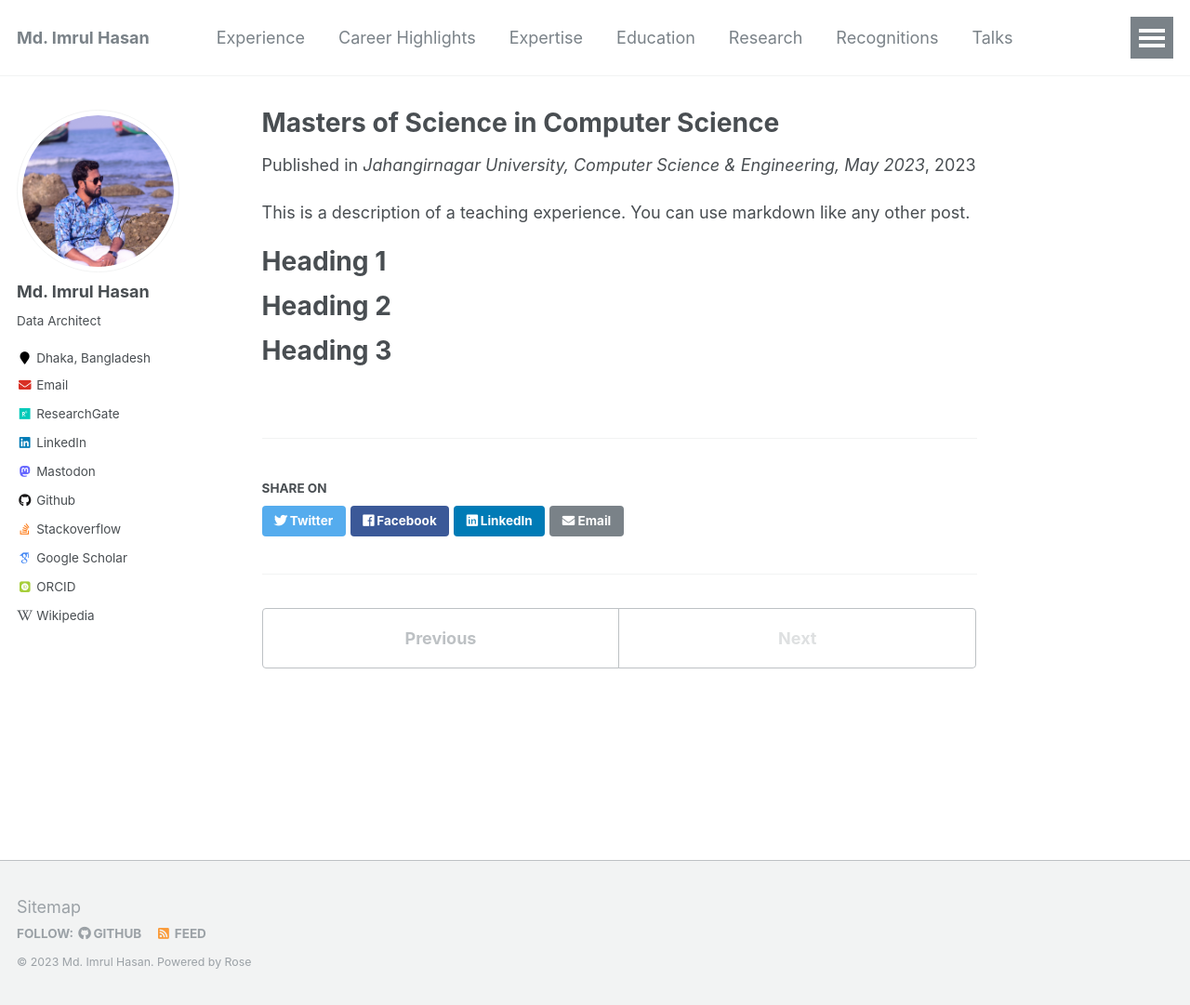
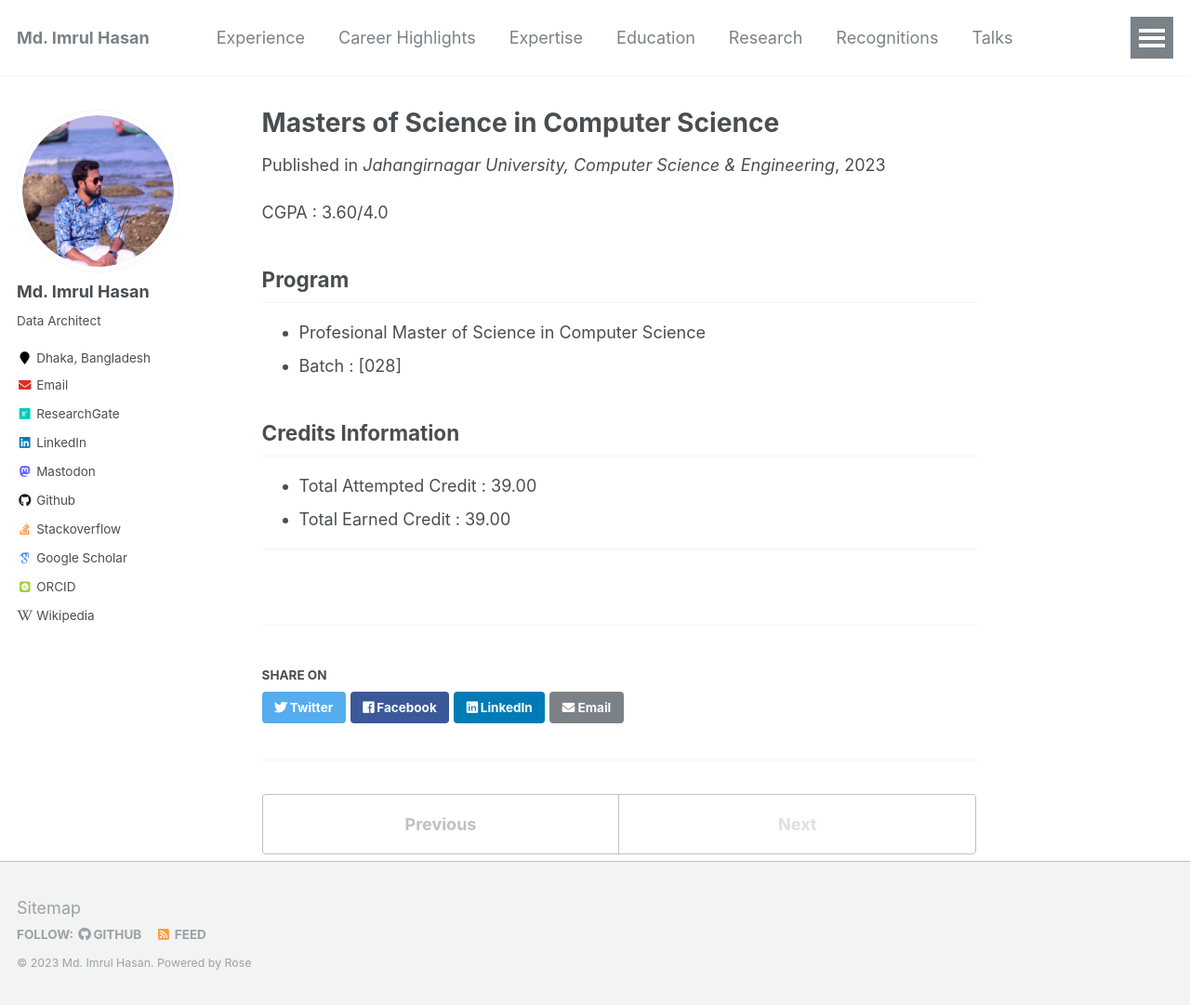
Before and after one commit to imrulhasandata/imrulhasandata, a Jekyll site: the page built from _education/2023-msc.md, in a window 1280 px wide and 1081 px high. Shown: the whole window at 93% size. Built offline with Jekyll 4.4.1, drawn with Linux system fonts in a browser that asks for light colours; some web fonts are replaced.

Commit message:
mac: education

```diff
--- a/_education/2023-msc.md
+++ b/_education/2023-msc.md
@@ -3,18 +3,21 @@ title: "Masters of Science in Computer Science"
 collection: education
 type: "Postgraduate"
 permalink: /education/2023-msc
-venue: "Jahangirnagar University, Computer Science & Engineering, May 2023"
+venue: "Jahangirnagar University, Computer Science & Engineering"
 date: 2023-05-01
 location: "Dhaka, Bangladesh"
 ---
 
-This is a description of a teaching experience. You can use markdown like any other post.
+CGPA : 3.60/4.0
 
-Heading 1
-======
+Program
+---
+- Profesional Master of Science in Computer Science
+- Batch : [028]
 
-Heading 2
-======
+Credits Information
+---
+- Total Attempted Credit : 39.00
+- Total Earned Credit : 39.00
 
-Heading 3
-======
+---
```
Also changed, not shown: _education/2020-bsc.md (+10 -10 lines).
